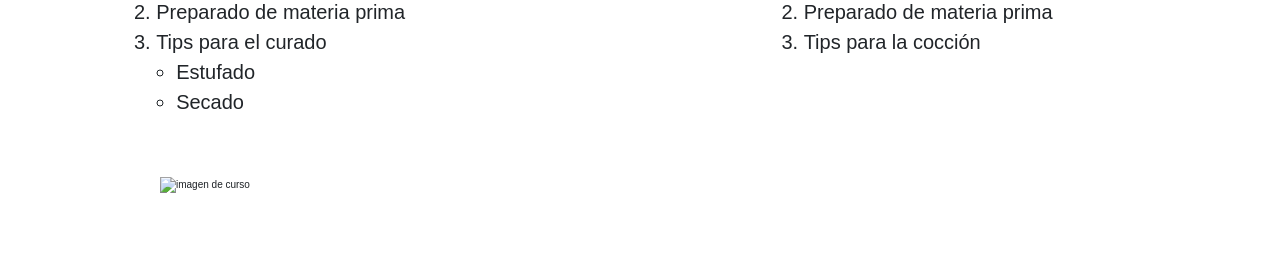
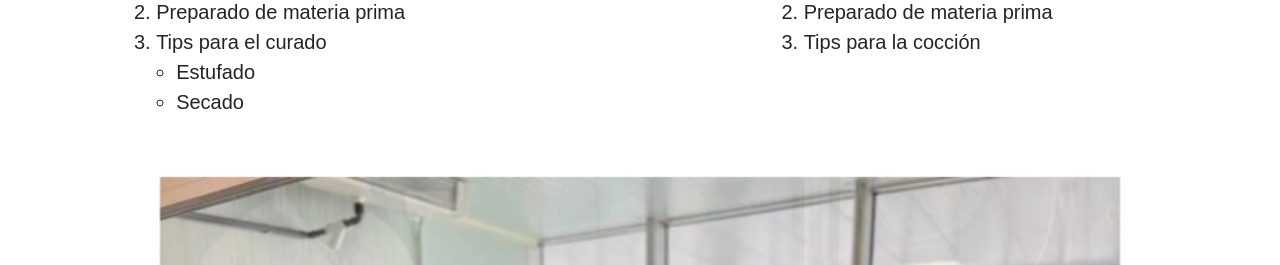
Before and after one commit to xperialopez1989/proyectoFinal, a website: page html/capacitacion.html in a window 1280 px wide. Shown: the part 1049-1314 px from the top of the page. Drawn offline with nearby package versions, Linux system fonts and the light colour scheme; the site is published under a folder, as on GitHub Pages, so addresses that start at the root find nothing; a web font is replaced by a local one.

Commit message:
proyecto final terminado v2

```diff
--- a/html/capacitacion.html
+++ b/html/capacitacion.html
@@ -105,7 +105,7 @@
       <div class="carousel-inner">
         <div class="carousel-item active">
           <img
-            src="/img/curso1.jpeg"
+            src="../img/curso1.jpeg"
             class="d-block w-75"
             data-bs-interval="2000"
             alt="imagen de curso"
@@ -113,7 +113,7 @@
         </div>
         <div class="carousel-item">
           <img
-            src="/img/curso2.jpg"
+            src="../img/curso2.jpg"
             class="d-block w-75"
             data-bs-interval="2000"
             alt="imagen de curso"
```
